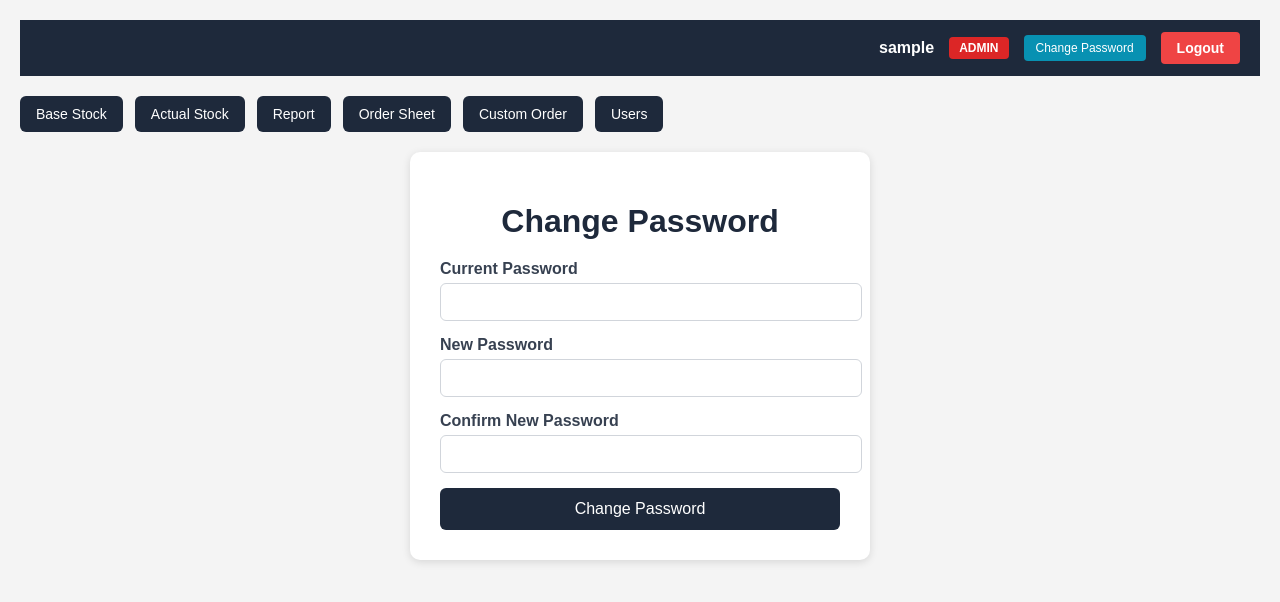
After one commit to SRINITHI-GARMENT/EBO-PROJECT, a Flask app: page /change-password in a window 1280 px wide. The commit adds this page. Shown: the top 602 px of the page. Run offline with Flask 3, Linux system fonts and the light colour scheme; the visitor is signed in with stand-in values (Sample User, id 1).

Commit message:
update permission

```diff
--- a/app.py
+++ b/app.py
@@ -33,6 +33,18 @@ def login_required(f):
     return decorated_function
 
 
+# ================= PERMISSION CHECK =================
+def require_permission(permission):
+    def decorator(f):
+        @wraps(f)
+        def decorated_function(*args, **kwargs):
+            if permission not in session or not session[permission]:
+                return "Access denied: insufficient permissions", 403
+            return f(*args, **kwargs)
+        return decorated_function
+    return decorator
+
+
 # ================= USER MODEL =================
 class User(db.Model):
     __tablename__ = "users"
@@ -144,6 +156,7 @@ def base_stock():
 # ================= ADD STOCK =================
 @app.route("/add-stock", methods=["POST"])
 @login_required
+@require_permission("can_edit_base_stock")
 def add_stock():
 
     row = BaseStock(
@@ -163,6 +176,7 @@ def add_stock():
 # ================= DELETE =================
 @app.route("/delete/<int:id>")
 @login_required
+@require_permission("can_delete_base_stock")
 def delete_stock(id):
 
     row = BaseStock.query.get(id)
@@ -177,6 +191,7 @@ def delete_stock(id):
 # ================= EDIT =================
 @app.route("/edit/<int:id>", methods=["GET", "POST"])
 @login_required
+@require_permission("can_edit_base_stock")
 def edit_stock(id):
 
     row = BaseStock.query.get_or_404(id)
@@ -199,6 +214,7 @@ def edit_stock(id):
 # ================= EXCEL UPLOAD =================
 @app.route("/upload", methods=["POST"])
 @login_required
+@require_permission("can_upload_base_stock")
 def upload_excel():
 
     file = request.files["file"]
@@ -346,6 +362,7 @@ def actual_stock():
 
 @app.route("/add-actual-stock", methods=["POST"])
 @login_required
+@require_permission("can_edit_actual_stock")
 def add_actual_stock():
 
     row = ActualStock(
@@ -366,6 +383,7 @@ def add_actual_stock():
 
 @app.route("/delete-actual-stock/<int:id>")
 @login_required
+@require_permission("can_delete_actual_stock")
 def delete_actual_stock(id):
 
     row = ActualStock.query.get(id)
@@ -381,6 +399,7 @@ def delete_actual_stock(id):
 
 @app.route("/edit-actual-stock/<int:id>", methods=["GET", "POST"])
 @login_required
+@require_permission("can_edit_actual_stock")
 def edit_actual_stock(id):
 
     row = ActualStock.query.get_or_404(id)
@@ -407,6 +426,7 @@ def edit_actual_stock(id):
 
 @app.route("/upload-actual-stock", methods=["POST"])
 @login_required
+@require_permission("can_edit_actual_stock")
 def upload_actual_stock():
 
     file = request.files["file"]
@@ -489,6 +509,7 @@ def export_actual_stock():
 
 @app.route("/requirement-report")
 @login_required
+@require_permission("can_view_requirement")
 def requirement_report():
 
     group_by = request.args.get("group_by", "ebo")
@@ -627,6 +648,7 @@ def requirement_report():
 
 @app.route("/export-requirement-report")
 @login_required
+@require_permission("can_export_requirement")
 def export_requirement_report():
     group_by = request.args.get("group_by", "ebo")
     include_process = request.args.get("include_process", "yes")
@@ -756,6 +778,7 @@ def next_order_sheet_no():
 
 @app.route("/add-order", methods=["POST"])
 @login_required
+@require_permission("can_add_order")
 def add_order():
 
     row = OrderSheet(
@@ -785,6 +808,7 @@ def add_order():
 
 @app.route("/delete-order/<int:id>")
 @login_required
+@require_permission("can_delete_order")
 def delete_order(id):
 
     row = OrderSheet.query.get(id)
@@ -850,6 +874,7 @@ def batch_order_action():
 
 @app.route("/edit-order/<int:id>", methods=["GET", "POST"])
 @login_required
+@require_permission("can_edit_order")
 def edit_order(id):
 
     row = OrderSheet.query.get_or_404(id)
@@ -875,6 +900,7 @@ def edit_order(id):
 
 @app.route("/custom-order-generation")
 @login_required
+@require_permission("can_view_custom_order")
 def custom_order_generation():
 
     if "frozen_orders" not in session:
@@ -1176,6 +1202,7 @@ def remove_frozen(
 
 @app.route("/generate-order-sheet")
 @login_required
+@require_permission("can_generate_order")
 def generate_order_sheet():
 
     frozen_orders = session.get("frozen_orders", [])
@@ -1386,6 +1413,7 @@ def get_dependent_filters():
 
 @app.route("/users")
 @login_required
+@require_permission("can_manage_users")
 def users():
     users_list = User.query.all()
     return render_template("users.html", users=users_list)
@@ -1393,6 +1421,7 @@ def users():
 
 @app.route("/add-user", methods=["GET", "POST"])
 @login_required
+@require_permission("can_manage_users")
 def add_user():
     if request.method == "POST":
         username = request.form.get("username")
@@ -1450,6 +1479,7 @@ def add_user():
 
 @app.route("/edit-user/<int:id>", methods=["GET", "POST"])
 @login_required
+@require_permission("can_manage_users")
 def edit_user(id):
     user = User.query.get_or_404(id)
 
@@ -1488,14 +1518,31 @@ def edit_user(id):
     return render_template("edit_user.html", user=user)
 
 
-@app.route("/delete-user/<int:id>")
-@login_required
-def delete_user(id):
-    user = User.query.get(id)
-    if user:
-        db.session.delete(user)
-        db.session.commit()
-    return redirect("/users")
+@app.route("/change-password", methods=["GET", "POST"])
+@login_required
+def change_password():
+    error = None
+    success = None
+
+    if request.method == "POST":
+        current_password = request.form.get("current_password")
+        new_password = request.form.get("new_password")
+        confirm_password = request.form.get("confirm_password")
+
+        user = User.query.get(session["user_id"])
+
+        if not check_password_hash(user.password, current_password):
+            error = "Current password is incorrect"
+        elif new_password != confirm_password:
+            error = "New passwords do not match"
+        elif len(new_password) < 6:
+            error = "New password must be at least 6 characters long"
+        else:
+            user.password = generate_password_hash(new_password)
+            db.session.commit()
+            success = "Password changed successfully"
+
+    return render_template("change_password.html", error=error, success=success)
 
 
 @app.route("/login", methods=["GET", "POST"])
@@ -1528,6 +1575,31 @@ def login():
                 session["user_id"] = user.id
                 session["username"] = user.username
                 session["role"] = user.role
+
+                # Store permissions in session
+                session["can_view_base_stock"] = user.can_view_base_stock
+                session["can_edit_base_stock"] = user.can_edit_base_stock
+                session["can_delete_base_stock"] = user.can_delete_base_stock
+                session["can_upload_base_stock"] = user.can_upload_base_stock
+
+                session["can_view_actual_stock"] = user.can_view_actual_stock
+                session["can_edit_actual_stock"] = user.can_edit_actual_stock
+                session["can_delete_actual_stock"] = user.can_delete_actual_stock
+
+                session["can_view_order_sheet"] = user.can_view_order_sheet
+                session["can_add_order"] = user.can_add_order
+                session["can_edit_order"] = user.can_edit_order
+                session["can_delete_order"] = user.can_delete_order
+                session["can_complete_order"] = user.can_complete_order
+
+                session["can_view_requirement"] = user.can_view_requirement
+                session["can_export_requirement"] = user.can_export_requirement
+
+                session["can_view_custom_order"] = user.can_view_custom_order
+                session["can_generate_order"] = user.can_generate_order
+
+                session["can_manage_users"] = user.can_manage_users
+
                 return redirect("/base-stock")
 
         error = "Invalid username or password"
--- /dev/null
+++ b/templates/change_password.html
@@ -0,0 +1,156 @@
+<!DOCTYPE html>
+<html>
+
+<head>
+    <title>Change Password</title>
+
+    <style>
+        body {
+            font-family: Arial, sans-serif;
+            background: #f4f4f4;
+            padding: 20px;
+            margin: 0;
+        }
+
+        .main-nav {
+            display: flex;
+            flex-wrap: wrap;
+            gap: 12px;
+            margin-bottom: 20px;
+        }
+
+        .main-nav a {
+            display: inline-block;
+            padding: 10px 16px;
+            border-radius: 6px;
+            background: #1e293b;
+            color: white;
+            text-decoration: none;
+            font-size: 14px;
+        }
+
+        .main-nav a:hover {
+            background: #334155;
+        }
+
+        .card {
+            background: white;
+            padding: 30px;
+            border-radius: 10px;
+            box-shadow: 0 2px 8px rgba(0, 0, 0, 0.12);
+            max-width: 400px;
+            margin: 0 auto;
+        }
+
+        .card h1 {
+            margin-bottom: 20px;
+            color: #1e293b;
+            text-align: center;
+        }
+
+        .form-group {
+            margin-bottom: 15px;
+        }
+
+        .form-group label {
+            display: block;
+            margin-bottom: 5px;
+            font-weight: bold;
+            color: #374151;
+        }
+
+        .form-group input {
+            width: 100%;
+            padding: 10px;
+            border: 1px solid #d1d5db;
+            border-radius: 6px;
+            font-size: 14px;
+        }
+
+        .btn {
+            width: 100%;
+            padding: 12px;
+            background: #1e293b;
+            color: white;
+            border: none;
+            border-radius: 6px;
+            cursor: pointer;
+            font-size: 16px;
+        }
+
+        .btn:hover {
+            background: #334155;
+        }
+
+        .error {
+            color: #dc2626;
+            background: #fef2f2;
+            padding: 10px;
+            border-radius: 6px;
+            margin-bottom: 15px;
+            border: 1px solid #fecaca;
+        }
+
+        .success {
+            color: #059669;
+            background: #ecfdf5;
+            padding: 10px;
+            border-radius: 6px;
+            margin-bottom: 15px;
+            border: 1px solid #a7f3d0;
+        }
+    </style>
+
+</head>
+
+<body>
+
+    {% include "components/navbar_header.html" %}
+
+    <div class="main-nav">
+        <a href="/base-stock">Base Stock</a>
+        <a href="/actual-stock">Actual Stock</a>
+        <a href="/requirement-report">Report</a>
+        <a href="/order-sheet">Order Sheet</a>
+        <a href="/custom-order-generation">Custom Order</a>
+        <a href="/users">Users</a>
+    </div>
+
+    <div class="card">
+
+        <h1>Change Password</h1>
+
+        {% if error %}
+        <div class="error">{{ error }}</div>
+        {% endif %}
+
+        {% if success %}
+        <div class="success">{{ success }}</div>
+        {% endif %}
+
+        <form method="POST">
+
+            <div class="form-group">
+                <label for="current_password">Current Password</label>
+                <input type="password" id="current_password" name="current_password" required>
+            </div>
+
+            <div class="form-group">
+                <label for="new_password">New Password</label>
+                <input type="password" id="new_password" name="new_password" required>
+            </div>
+
+            <div class="form-group">
+                <label for="confirm_password">Confirm New Password</label>
+                <input type="password" id="confirm_password" name="confirm_password" required>
+            </div>
+
+            <button class="btn" type="submit">Change Password</button>
+
+        </form>
+
+    </div>
+
+</body>
+
+</html>
--- a/templates/components/navbar_header.html
+++ b/templates/components/navbar_header.html
@@ -2,6 +2,7 @@
     <div class="user-info">
         <span class="username">{{ session.get('username', 'User') }}</span>
         <span class="role-badge role-{{ session.get('role', 'viewer') }}">{{ session.get('role', 'viewer').upper() }}</span>
+        <a href="/change-password" class="btn-change-password">Change Password</a>
         <a href="/logout" class="btn-logout">Logout</a>
     </div>
 </div>
@@ -45,9 +46,36 @@
         background: #ea580c;
     }
 
-    .role-badge.role-viewer {
+    .btn-change-password {
+        display: inline-block;
+        padding: 6px 12px;
+        border-radius: 4px;
         background: #0891b2;
+        color: white;
+        text-decoration: none;
+        font-size: 12px;
+        font-weight: 500;
     }
+
+    .btn-change-password:hover {
+        background: #0e7490;
+    }
+
+    .btn-logout {
+        display: inline-block;
+        padding: 6px 12px;
+        border-radius: 4px;
+        background: #dc2626;
+        color: white;
+        text-decoration: none;
+        font-size: 12px;
+        font-weight: 500;
+    }
+
+    .btn-logout:hover {
+        background: #b91c1c;
+    }
+
 
     .btn-logout {
         display: inline-block;
--- a/templates/users.html
+++ b/templates/users.html
@@ -147,7 +147,9 @@
     <h1>User Management</h1>
 
     <div class="form-box">
+        {% if session.get('can_manage_users', False) %}
         <a href="/add-user" class="btn-add">+ Add New User</a>
+        {% endif %}
     </div>
 
     <table>
@@ -172,8 +174,10 @@
                 <td>{{ user.created_at.strftime('%Y-%m-%d %H:%M') if user.created_at else '—' }}</td>
                 <td>
                     <div class="actions">
+                        {% if session.get('can_manage_users', False) %}
                         <a href="/edit-user/{{ user.id }}" class="btn edit">Edit</a>
                         <a href="/delete-user/{{ user.id }}" class="btn delete" onclick="return confirm('Delete this user?')">Delete</a>
+                        {% endif %}
                     </div>
                 </td>
             </tr>
```
Also changed, not shown: templates/actual_stock.html (+24 -4 lines), templates/base_stock.html (+12 -4 lines), templates/order_sheet.html (+8 -0 lines).
